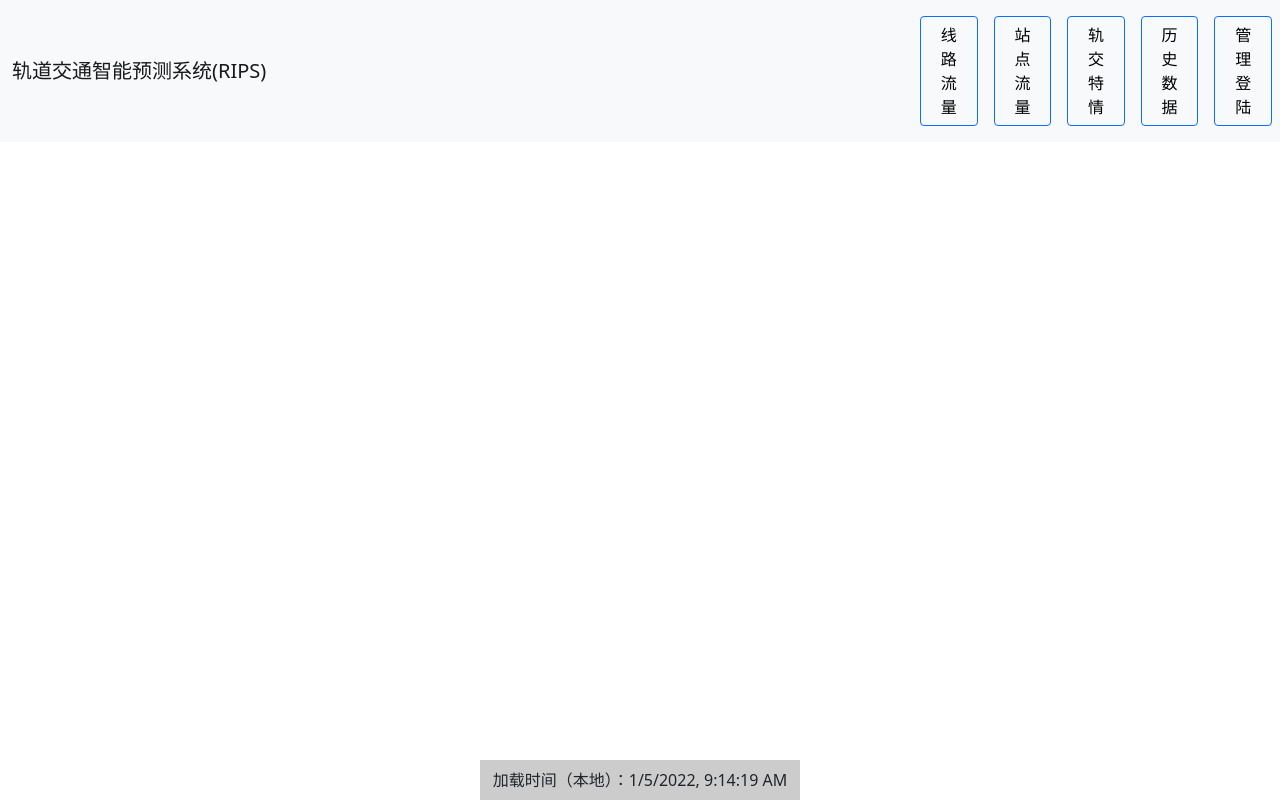
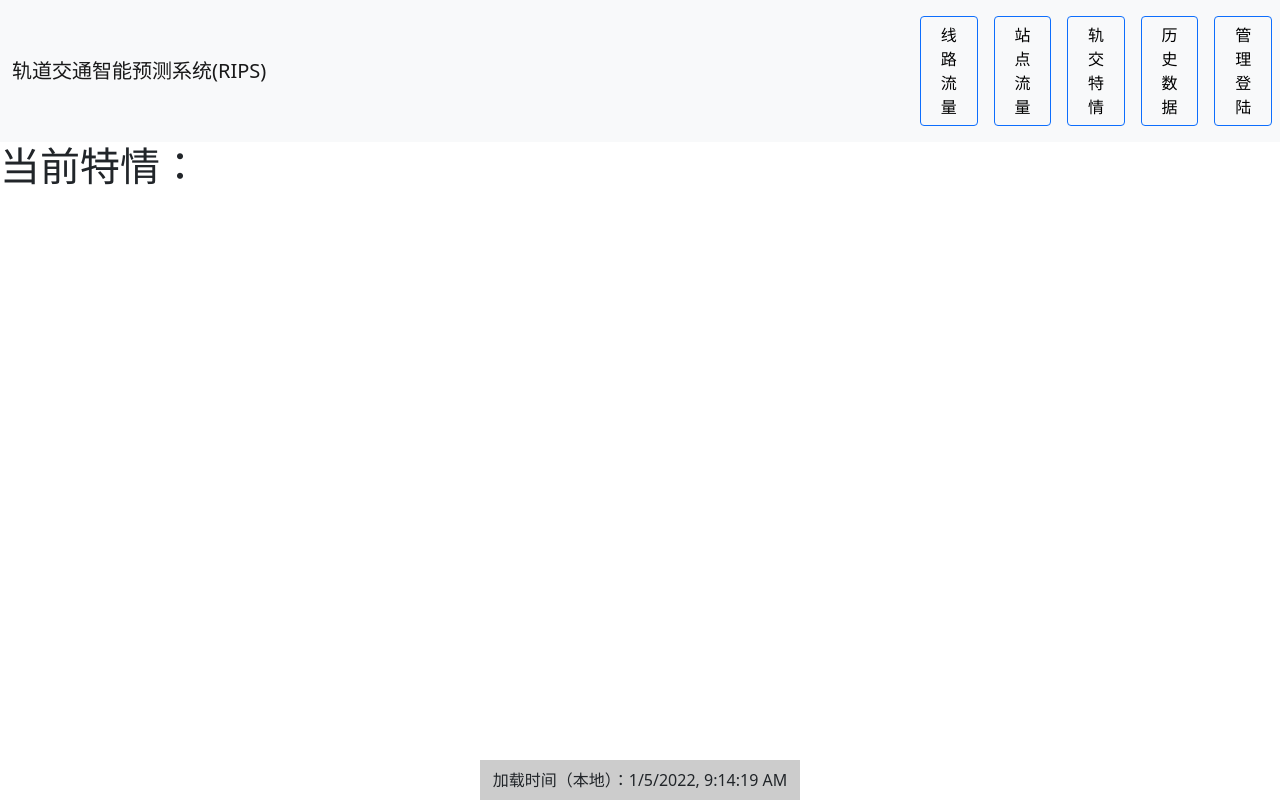
Before and after one commit to Kuludu/RIPS_Frontend, a Vue app: page /#/situation in a window 1280 px wide. Built offline with nearby package versions, Linux system fonts and the light colour scheme.

Commit message:
Edit Situation

```diff
--- a/src/components/Situation.vue
+++ b/src/components/Situation.vue
@@ -1,6 +1,6 @@
 <template>
   <div>
-
+    <h1>当前特情：</h1>
   </div>
 </template>
 
```
